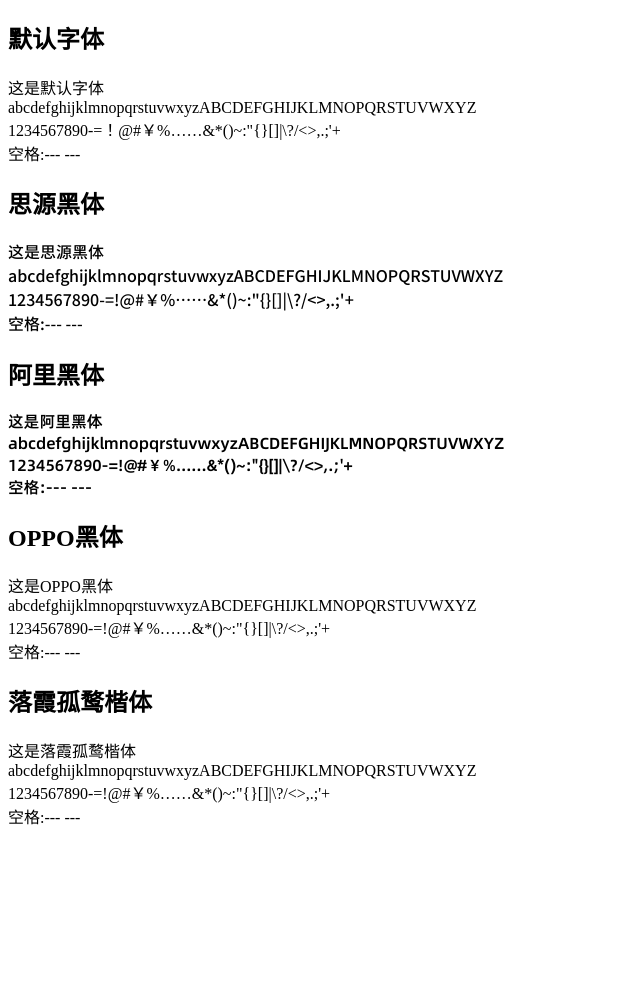
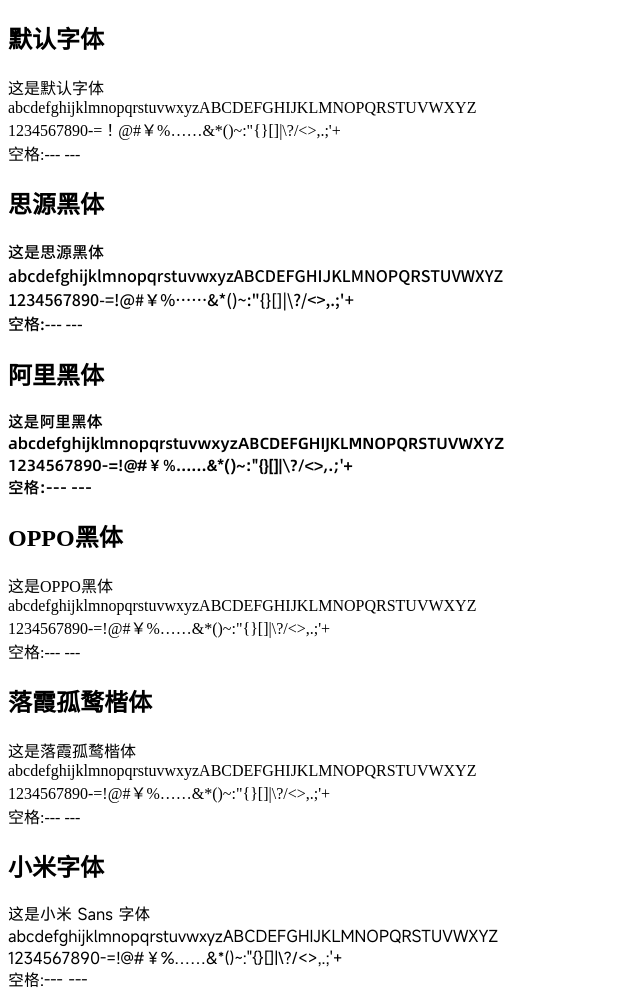
Before and after one commit to DeronW/minify-font, a website: page demo.html in a window 1280 px wide. Shown: the whole page, without its empty margins (0-640 px from the left). Before the commit the page ends 836 px from the top, so only its background shows below. Drawn offline with Linux system fonts and the light colour scheme; a web font is replaced by a local one.

Commit message:
feat: 添加 MiSans 小米字体

```diff
--- a/demo.html
+++ b/demo.html
@@ -23,6 +23,11 @@
         src: url("./dist/LXGWWenKai-Regular.ttf");
       }
 
+      @font-face {
+        font-family: "MiSans";
+        src: url("./dist/MiSans-Regular.ttf");
+      }
+
       .si-yuan {
         font-family: "思源黑体";
       }
@@ -34,6 +39,9 @@
       }
       .lxgw {
         font-family: "落霞孤鹜";
+      }
+      .mi-sans {
+        font-family: "MiSans";
       }
     </style>
   </head>
@@ -78,5 +86,13 @@
       <div>1234567890-=!@#￥%……&*()~:"{}[]|\?/<>,.;'+</div>
       <div>空格:--- ---</div>
     </div>
+
+    <h2>小米字体</h2>
+    <div class="mi-sans">
+      <div>这是小米 Sans 字体</div>
+      <div>abcdefghijklmnopqrstuvwxyzABCDEFGHIJKLMNOPQRSTUVWXYZ</div>
+      <div>1234567890-=!@#￥%……&*()~:"{}[]|\?/<>,.;'+</div>
+      <div>空格:--- ---</div>
+    </div>
   </body>
 </html>
--- a/index.js
+++ b/index.js
@@ -9,7 +9,9 @@
   // OPPO 体
   "./fonts/OPPOSans-M.ttf",
   // 霞鹜文凯
-  "./fonts/LXGWWenKai-Regular.ttf"
+  "./fonts/LXGWWenKai-Regular.ttf",
+  // 小米字体
+  "./fonts/MiSans-Regular.ttf",
 ];
 
 for (const font of fonts) {
```
Also changed, not shown: README.md, dist/MiSans-Regular.ttf (added), 1 other file.
